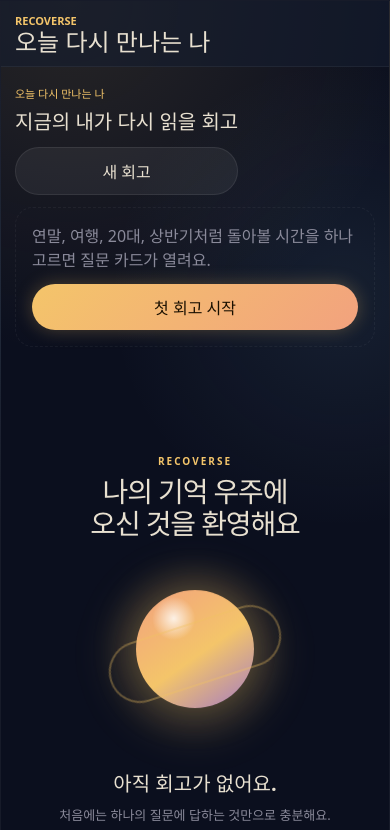
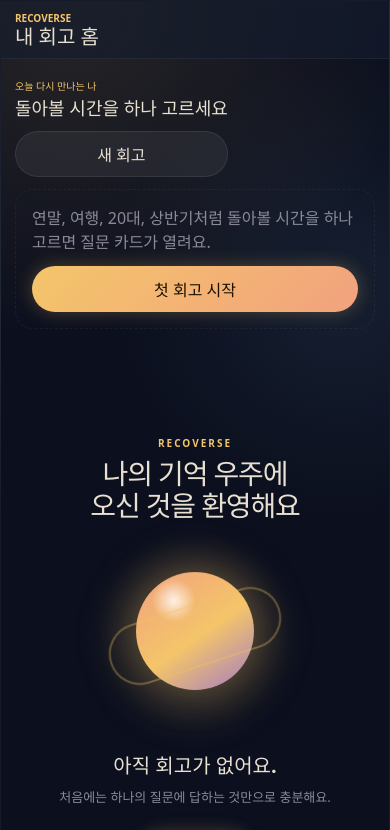
Before and after one commit to minmaxhap/recoverse, a Vue app in the folder recoverse-frontend/: page / in a window 390 px wide. Shown: the top 830 px of the page. Built offline with nearby package versions, Linux system fonts and the light colour scheme.

Commit message:
Refine reflection home UX

```diff
--- a/recoverse-frontend/src/App.vue
+++ b/recoverse-frontend/src/App.vue
@@ -736,7 +736,7 @@ const messages = {
     navArchive: "아카이브",
     startReflection: "새 회고 시작",
     galaxyPlaceholder: "그룹 은하",
-    memoryUniverse: "오늘 다시 만나는 나",
+    memoryUniverse: "내 회고 홈",
     retrospectiveCapsules: "회고 행성",
     exportCapsules: "기억 행성 JSON 내보내기",
     importCapsules: "기억 행성 JSON 가져오기",
@@ -901,7 +901,7 @@ const messages = {
     navArchive: "Archive",
     startReflection: "Start reflection",
     galaxyPlaceholder: "Group galaxy",
-    memoryUniverse: "Today, meet my past self",
+    memoryUniverse: "My reflection home",
     retrospectiveCapsules: "Retrospective Capsules",
     exportCapsules: "Export memory planet JSON",
     importCapsules: "Import memory planet JSON",
--- a/recoverse-frontend/src/components/HomeHeader.vue
+++ b/recoverse-frontend/src/components/HomeHeader.vue
@@ -52,6 +52,16 @@ h2 {
 @media (max-width: 899px) {
   .homeHeader {
     align-items: stretch;
+    padding: 12px 14px 9px;
+  }
+
+  .eyebrow {
+    font-size: 10px;
+  }
+
+  h2 {
+    font-size: 20px;
+    line-height: 1.18;
   }
 }
 </style>
--- a/recoverse-frontend/src/views/HomeUniverseView.vue
+++ b/recoverse-frontend/src/views/HomeUniverseView.vue
@@ -10,7 +10,7 @@
         <div class="dockHead">
           <div>
             <span class="dockEyebrow">오늘 다시 만나는 나</span>
-            <h2>지금의 내가 다시 읽을 회고</h2>
+            <h2>{{ todayReflection ? primarySectionTitle : "돌아볼 시간을 하나 고르세요" }}</h2>
           </div>
           <button class="smallCta" type="button" @click="$emit('open-new-reflection')">
             새 회고
@@ -18,7 +18,11 @@
         </div>
 
         <article v-if="todayReflection" class="todayCard">
-          <button class="todayButton" type="button" @click="$emit('open-reflection', todayReflection.id)">
+          <button
+            class="todayButton"
+            type="button"
+            @click="openReflectionFromHome(todayReflection)"
+          >
             <span>{{ todayReflection.period.label }}</span>
             <strong>{{ todayReflection.title }}</strong>
             <em>{{ getReflectionPreview(todayReflection) }}</em>
@@ -38,7 +42,7 @@
             :key="reflection.id"
             class="recentChip"
             type="button"
-            @click="$emit('open-reflection', reflection.id)"
+            @click="openReflectionFromHome(reflection)"
           >
             <span>{{ reflection.period.label }}</span>
             <strong>{{ reflection.title }}</strong>
@@ -77,7 +81,7 @@
         </section>
       </template>
 
-      <template v-else-if="capsules.length > 0">
+      <template v-else-if="capsules.length > 0 && reflections.length === 0">
         <DiscoveryCard
           :card="discoveryCard"
           :capsule-title="discoveryCapsuleTitle"
@@ -173,7 +177,7 @@ const props = defineProps<{
   };
 }>();
 
-defineEmits<{
+const emit = defineEmits<{
   "open-discovery": [];
   "open-archive": [];
   "open-new-reflection": [];
@@ -189,15 +193,37 @@ defineEmits<{
   "select-galaxy": [galaxyId: string];
 }>();
 
-const recentReflections = computed(() => props.reflections.slice(0, 4));
+const readableReflections = computed(() =>
+  props.reflections.filter((reflection) => hasReadableAnswer(reflection))
+);
+const draftReflections = computed(() =>
+  props.reflections.filter((reflection) => !hasReadableAnswer(reflection))
+);
+const recentReflections = computed(() =>
+  [...readableReflections.value, ...draftReflections.value].slice(0, 4)
+);
 const todayReflection = computed(() => recentReflections.value[0] ?? null);
+const primarySectionTitle = computed(() =>
+  todayReflection.value && hasReadableAnswer(todayReflection.value)
+    ? "지금의 내가 다시 읽을 회고"
+    : "이어서 쓸 회고"
+);
+
+function hasReadableAnswer(reflection: Reflection) {
+  return reflection.answers.some((answer) => answer.value.trim().length > 0);
+}
 
 function getReflectionPreview(reflection: Reflection) {
   return (
     reflection.representativeSentence ??
     reflection.answers.find((answer) => answer.value.trim())?.value.trim() ??
-    `${reflection.completionRate}% 작성됨`
+    "아직 첫 답변 전이에요. 이어쓰기에서 한 문장만 남겨도 충분해요."
   );
+}
+
+function openReflectionFromHome(reflection: Reflection) {
+  if (hasReadableAnswer(reflection)) emit("open-reflection", reflection.id);
+  else emit("continue-reflection", reflection.id);
 }
 </script>
 
@@ -294,9 +320,10 @@ function getReflectionPreview(reflection: Reflection) {
   color: var(--color-text-dim);
   font-style: normal;
   line-height: 1.45;
+  display: -webkit-box;
   overflow: hidden;
-  text-overflow: ellipsis;
-  white-space: nowrap;
+  -webkit-box-orient: vertical;
+  -webkit-line-clamp: 2;
 }
 
 .continueButton,
@@ -449,6 +476,15 @@ function getReflectionPreview(reflection: Reflection) {
     padding: 14px;
   }
 
+  .dockEyebrow {
+    font-size: 10px;
+  }
+
+  .dockHead h2 {
+    font-size: 18px;
+    line-height: 1.2;
+  }
+
   .dockHead,
   .todayCard {
     align-items: stretch;
@@ -462,6 +498,24 @@ function getReflectionPreview(reflection: Reflection) {
   .todayCard,
   .recentRail {
     grid-template-columns: 1fr;
+  }
+
+  .todayCard {
+    gap: 12px;
+    padding: 14px;
+  }
+
+  .todayButton strong {
+    font-size: 19px;
+  }
+
+  .todayButton em {
+    font-size: 13px;
+  }
+
+  .continueButton,
+  .smallCta {
+    padding: 10px 13px;
   }
 }
 
--- a/recoverse-frontend/src/views/ReflectionDetailPage.vue
+++ b/recoverse-frontend/src/views/ReflectionDetailPage.vue
@@ -15,7 +15,7 @@
         <h2>{{ representativeSentence }}</h2>
         <p>
           {{ answeredCount }}개의 답변을 남겼고, {{ skippedCount }}개는 건너뛰었어요.
-          지금은 고치기보다 그때의 나를 먼저 읽는 화면입니다.
+          {{ hasReadableAnswers ? "지금은 고치기보다 그때의 나를 먼저 읽는 화면입니다." : "첫 답변을 남기면 이 화면이 읽기 화면으로 바뀝니다." }}
         </p>
       </section>
 
@@ -34,7 +34,16 @@
         </div>
       </section>
 
-      <section class="sharePanel">
+      <section v-if="!hasReadableAnswers" class="emptyDraftPanel">
+        <div>
+          <span class="eyebrow">아직 탐험 전</span>
+          <h2>이 회고는 읽기보다 이어쓰기가 먼저예요</h2>
+          <p>질문 하나에 한 문장만 남겨도 나중에 다시 발견할 단서가 생깁니다.</p>
+        </div>
+        <button class="editButton" type="button" @click="$emit('edit')">이어쓰기</button>
+      </section>
+
+      <section v-if="shareableItems.length > 0" class="sharePanel">
         <details>
           <summary>공유할 질문 선택</summary>
           <p>공개 가능한 질문만 고를 수 있어요. 선택 후 열리는 화면은 읽기 전용입니다.</p>
@@ -55,9 +64,9 @@
         </details>
       </section>
 
-      <section class="answerList">
+      <section v-if="visibleAnswerItems.length > 0" class="answerList">
         <article
-          v-for="item in answerItems"
+          v-for="item in visibleAnswerItems"
           :key="item.question.id"
           class="answerCard"
           :class="{ empty: !item.answerText }"
@@ -101,6 +110,7 @@ const answerMap = computed(() => new Map(props.reflection?.answers.map((answer)
 const answeredCount = computed(() =>
   props.reflection?.answers.filter((answer) => answer.value.trim().length > 0).length ?? 0
 );
+const hasReadableAnswers = computed(() => answeredCount.value > 0);
 const skippedCount = computed(() =>
   props.reflection?.answers.filter((answer) => answer.skipped).length ?? 0
 );
@@ -109,7 +119,7 @@ const representativeSentence = computed(() => {
   return (
     props.reflection.representativeSentence ??
     props.reflection.answers.find((answer) => answer.value.trim())?.value.trim() ??
-    "아직 문장이 없어요. 이어쓰기에서 첫 답변을 남겨보세요."
+    "첫 답변을 기다리는 회고예요."
   );
 });
 const updatedDate = computed(() => {
@@ -135,6 +145,9 @@ const shareableItems = computed(() =>
   answerItems.value.filter(
     (item) => item.question.visibility === "public" && item.answerText.trim().length > 0
   )
+);
+const visibleAnswerItems = computed(() =>
+  answerItems.value.filter((item) => item.answerText || item.answer?.skipped)
 );
 
 watch(
@@ -194,6 +207,7 @@ watch(
 .heroPanel,
 .answerCard,
 .sharePanel,
+.emptyDraftPanel,
 .metaGrid > div {
   border: 1px solid var(--color-soft-border);
   background: var(--color-surface);
@@ -244,6 +258,26 @@ watch(
 .answerList {
   display: grid;
   gap: 10px;
+}
+
+.emptyDraftPanel {
+  padding: 18px;
+  display: flex;
+  align-items: center;
+  justify-content: space-between;
+  gap: 16px;
+}
+
+.emptyDraftPanel h2 {
+  margin: 4px 0 6px;
+  font-size: 22px;
+  letter-spacing: 0;
+}
+
+.emptyDraftPanel p {
+  margin: 0;
+  color: var(--color-text-dim);
+  line-height: 1.5;
 }
 
 .sharePanel {
@@ -347,5 +381,10 @@ watch(
   .metaGrid {
     grid-template-columns: 1fr;
   }
+
+  .emptyDraftPanel {
+    align-items: stretch;
+    flex-direction: column;
+  }
 }
 </style>
```
